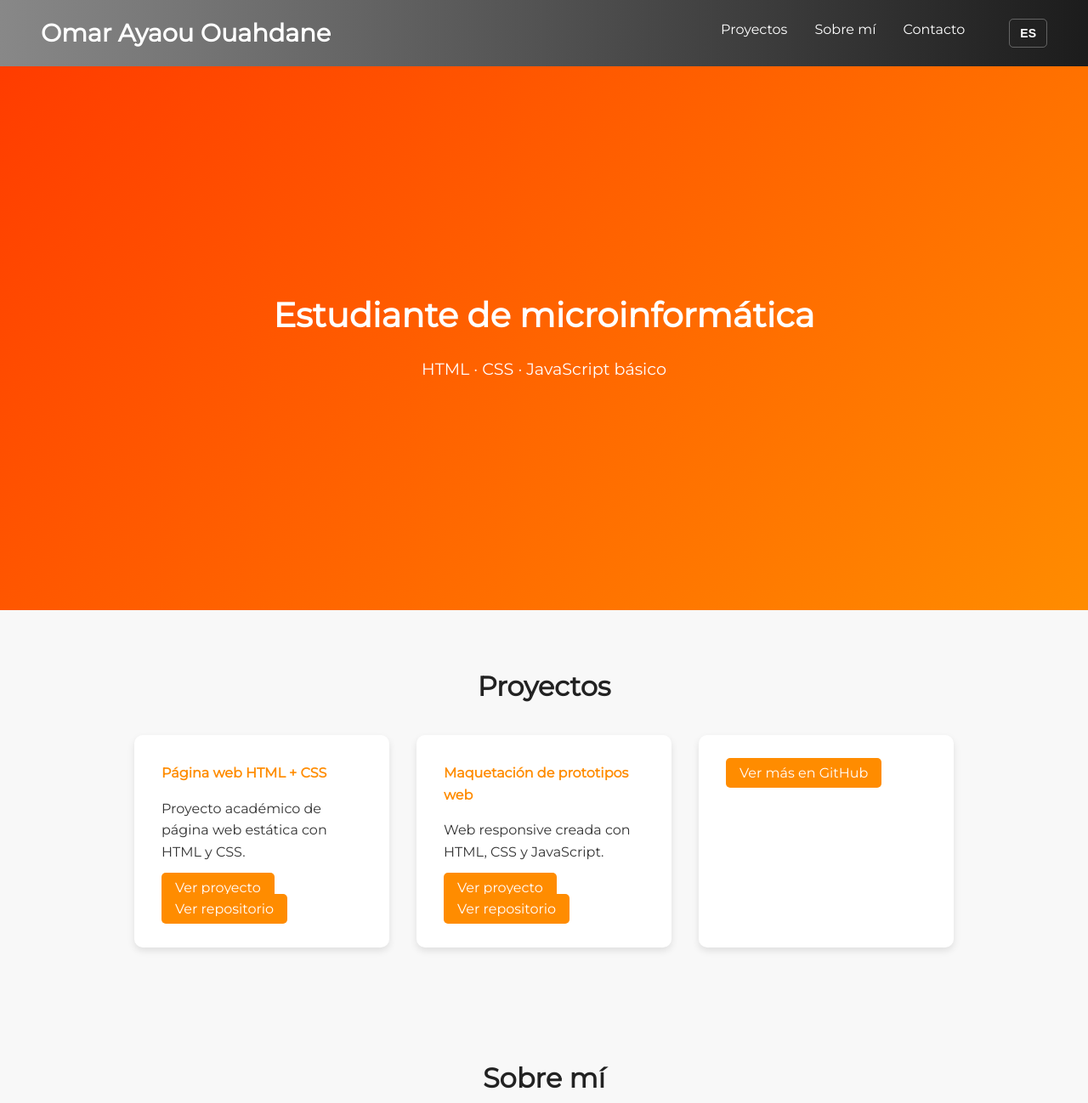
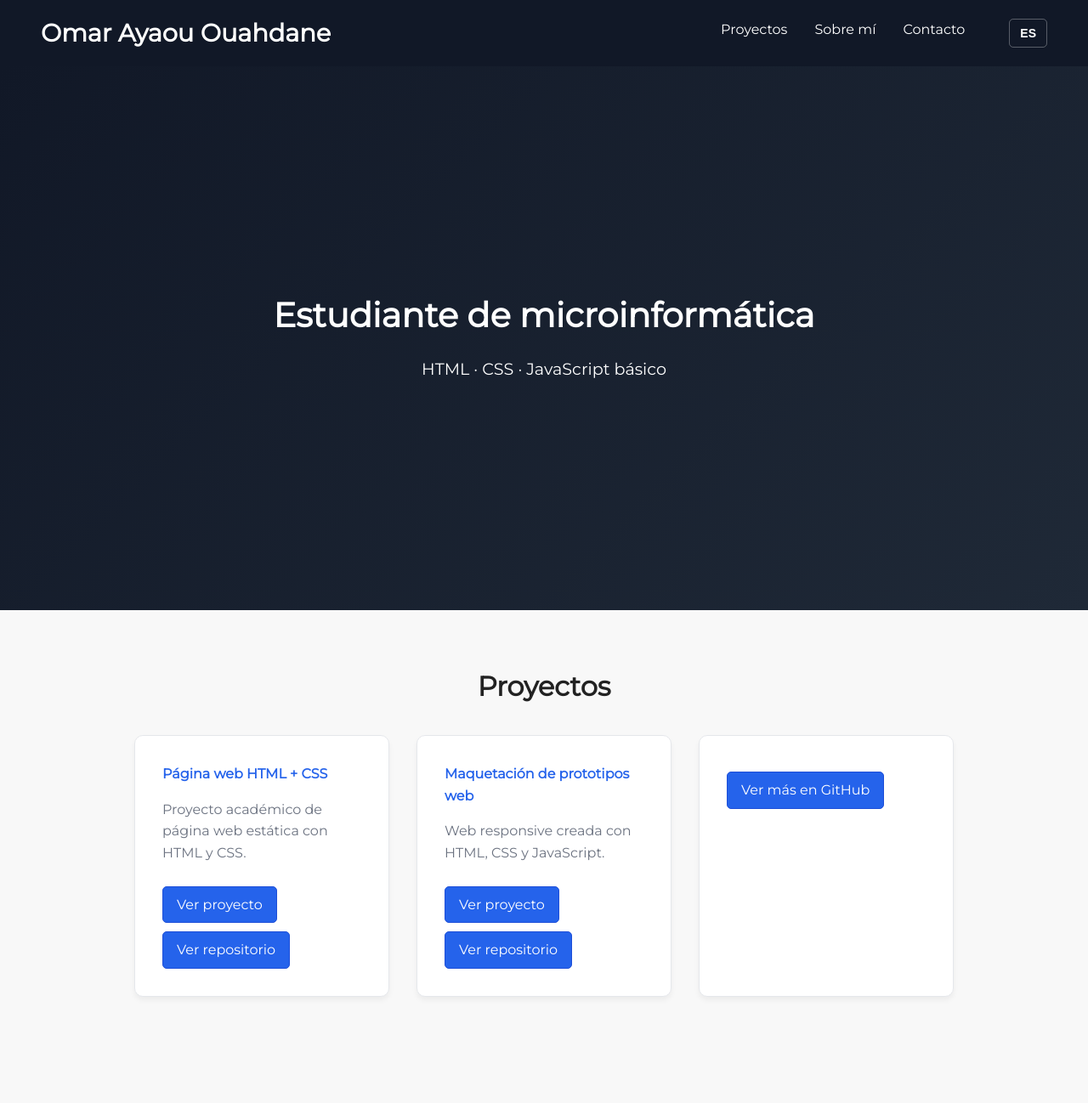
Before and after one commit to Oayao08/Porfolio-CV, a plain HTML site: page index.html in a window 1280 px wide. Shown: the top 1298 px of the page at 85% size. Drawn offline with Linux system fonts and the light colour scheme.

Commit message:
Corregir errores y cambiar diseño de color de pagina

```diff
--- a/css/style.css
+++ b/css/style.css
@@ -20,7 +20,7 @@ body {
   justify-content: space-between;
   align-items: center;
   padding: 1rem 3rem;
-  background: linear-gradient(90deg, #888888, #1c1c1c);
+  background: #111827;
   color: #fff;
   position: sticky;
   top: 0;
@@ -124,7 +124,7 @@ a {
   align-items: center;
   text-align: center;
   min-height: 80vh;
-  background: linear-gradient(135deg, #ff3c00, #ff8c00);
+  background: linear-gradient(135deg, #111827, #1f2937);
   color: #fff;
   padding: 2rem;
 }
@@ -137,9 +137,6 @@ a {
 .hero p {
   font-size: 1.2rem;
   margin-bottom: 0.5rem;
-}
-
-.hero-content {
 }
 
 /*Secciones*/
@@ -171,6 +168,8 @@ h3 {
   transition:
     transform 0.3s ease,
     box-shadow 0.3s ease;
+  border: 1px solid #e5e7eb;
+  box-shadow: 0 4px 6px rgba(0, 0, 0, 0.05);
 }
 
 .card:hover {
@@ -182,24 +181,28 @@ h3 {
 
 .card h4 {
   margin-bottom: 1rem;
-  color: #ff8c00;
+  color: #2563eb;
 }
 
 .card p {
   margin-bottom: 1rem;
+  color: #6b7280;
 }
 
 .card a {
   text-decoration: none;
   color: #fff;
-  background-color: #ff8c00;
+  background-color: #2563eb;
   padding: 0.5rem 1rem;
   border-radius: 5px;
-  transition: background-color 0.3s ease;
+  transition: background-color 0.5s ease;
+  display: inline-block;
+  margin-top: 10px;
+  border:  #1d4ed8 1px solid;
 }
 
 .card a:hover {
-  background-color: #ffa500;
+  background-color: #1037a0;
 }
 
 /* Sección Sobre mí*/
@@ -240,6 +243,11 @@ footer {
   animation: fadeIn 1s forwards;
 }
 
+::selection {
+  background: #ccc;
+  color: white;
+}
+
 @keyframes fadeIn {
   to {
     opacity: 1;
```
